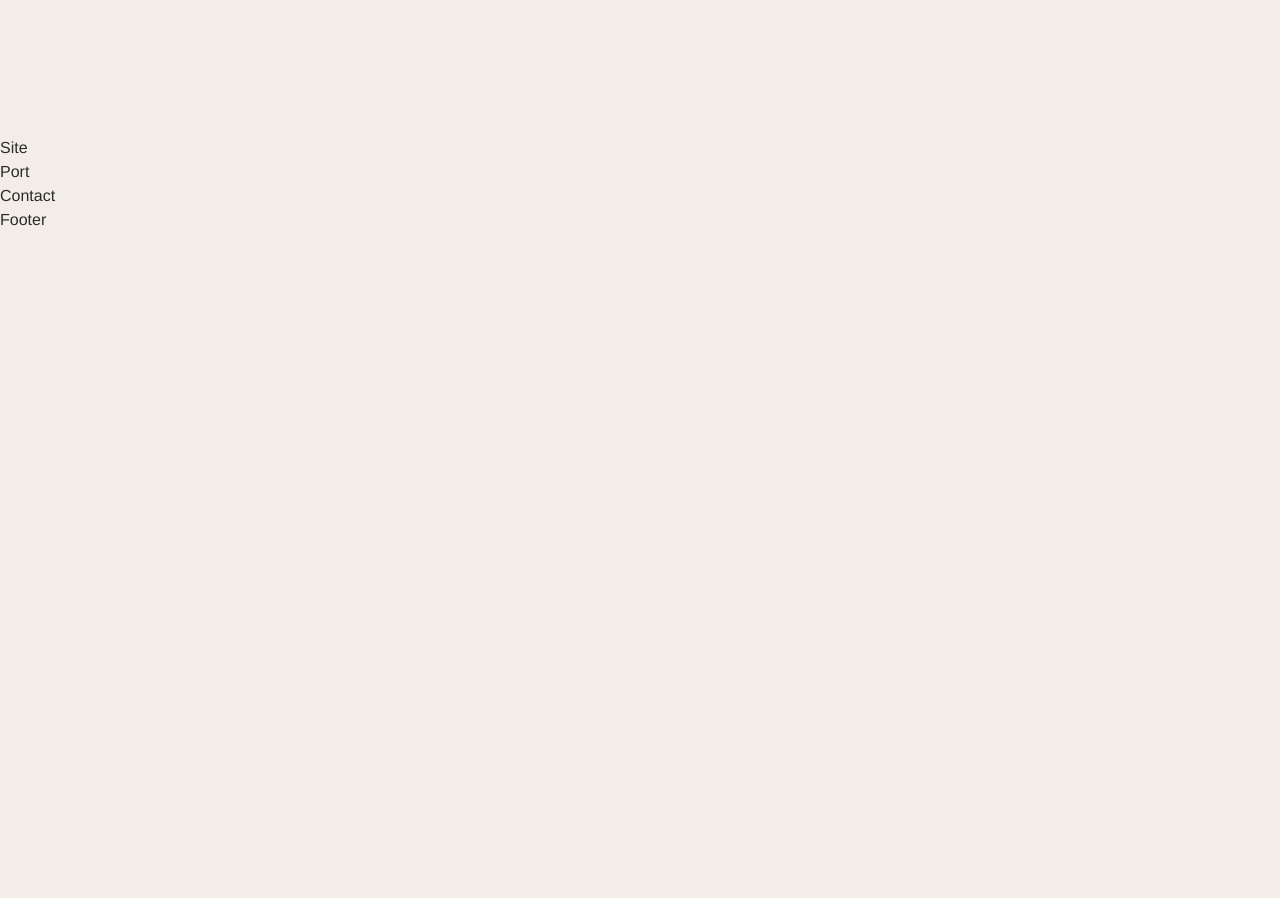
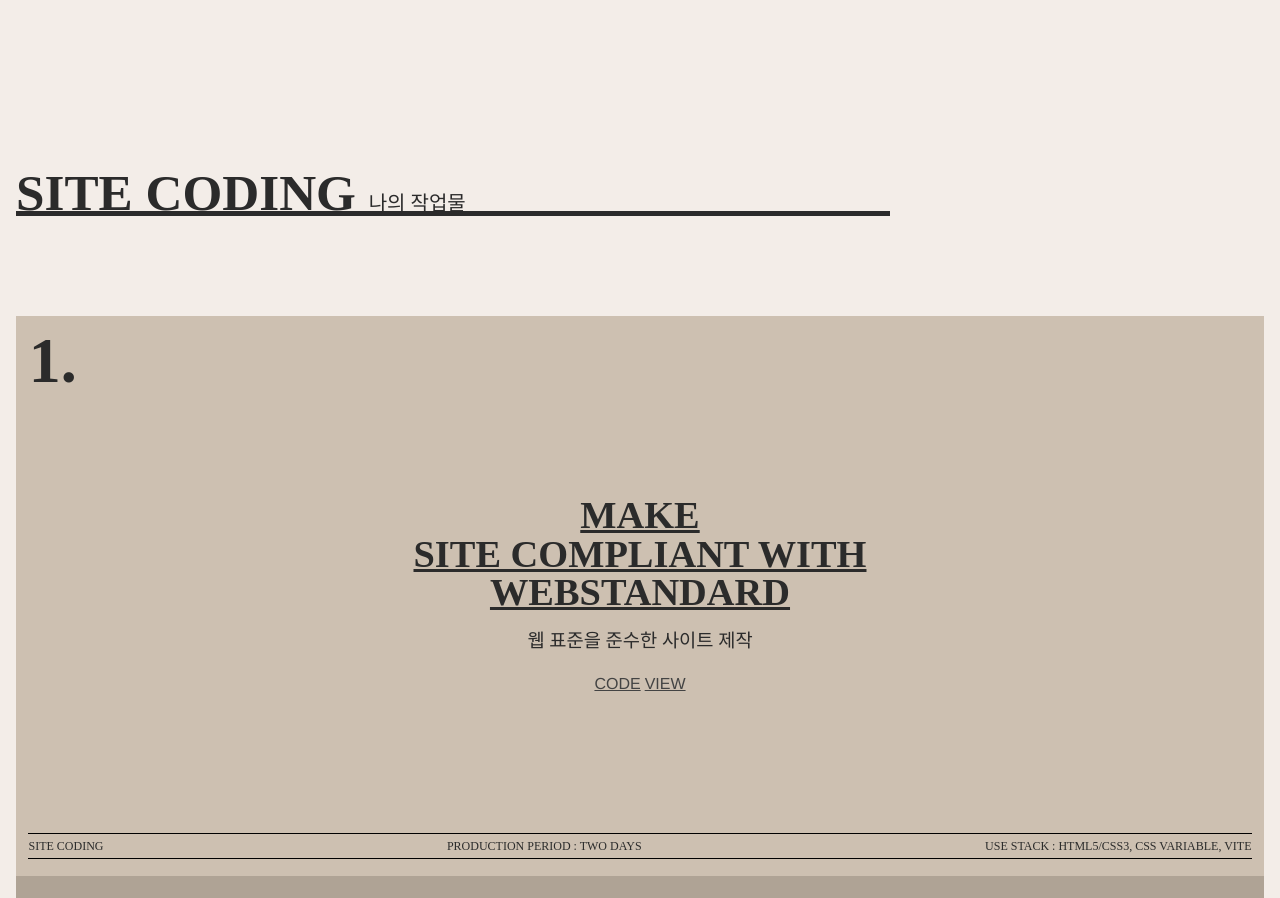
Before and after one commit to JinByungeul/port2023-react, a React (Create React App) app: page / in a window 1280 px wide. Shown: the part 2100-2998 px from the top of the page. Before the commit the page ends 2332 px from the top, so only its background shows below. Built offline with nearby package versions, Linux system fonts and the light colour scheme.

Commit message:
😂 사이트영역 완료

```diff
--- a/src/assets/scss/section/_site.scss
+++ b/src/assets/scss/section/_site.scss
@@ -0,0 +1,164 @@
+#site {}
+
+.site_inner {
+    padding: 16px;
+
+    .site_title {
+        position: sticky;
+        top: 70px;
+        left: 0;
+        width: 70%;
+        height: 5vw;
+        font-size: 4vw;
+        font-weight: 900;
+        line-height: 1.6;
+        font-family: var(--mainKor-font);
+        text-transform: uppercase;
+        color: var(--black100);
+        border-bottom: 0.4vw solid var(--black100);
+        margin-bottom: 100px;
+
+        @media (max-width: 800px) {
+            width: 100%;
+            margin-bottom: 10vw;
+            font-size: 30px;
+            height: auto;
+            top: 68px;
+            z-index: 1000;
+            background-color: var(--mainBg-color);
+        }
+
+        em {
+            font-size: 1.25rem;
+            font-weight: 400;
+            line-height: 2;
+        }
+    }
+
+    .site_wrap {
+
+        .site_item {
+            height: 70vh;
+            @include flex-center;
+            flex-direction: column;
+            position: sticky;
+            left: 0;
+
+            &.s1 {
+                background-color: var(--subBg100);
+                top: 180px;
+
+                @media (max-width: 800px) {
+                    top: 140px;
+                }
+            }
+
+            &.s2 {
+                background-color: var(--subBg200);
+                top: 200px;
+
+                @media (max-width: 800px) {
+                    top: 160px;
+                }
+            }
+
+            &.s3 {
+                background-color: var(--subBg300);
+                top: 220px;
+
+                @media (max-width: 800px) {
+                    top: 180px;
+                }
+            }
+
+            &.s4 {
+                background-color: var(--subBg400);
+                top: 240px;
+
+                @media (max-width: 800px) {
+                    top: 200px;
+                }
+            }
+
+            .num {
+                font-size: 5vw;
+                line-height: 1;
+                font-weight: 900;
+                font-family: var(--mainNum-font);
+                position: absolute;
+                left: 1vw;
+                top: 1vw;
+
+                @media (max-width: 800px) {
+                    font-size: 80px;
+                    left: 20px;
+                    top: 20px;
+                }
+            }
+
+            .text {
+                text-align: center;
+                margin-bottom: 1rem;
+
+                >div {
+                    font-size: 3vw;
+                    line-height: 1;
+                    font-weight: 900;
+                    text-transform: uppercase;
+                    text-decoration: underline;
+                    font-family: var(--mainEng-font);
+
+                    @media (max-width: 800px) {
+                        font-size: 26px;
+                    }
+                }
+            }
+
+            .title {
+                font-family: var(--mainKor-font);
+                margin-bottom: 1rem;
+            }
+
+            .btn {
+                a {
+                    text-decoration: underline;
+                    text-transform: uppercase;
+                    color: var(--black200);
+                    font-size: 1rem;
+                    transition: all 0.3s;
+                    margin: 0 2px;
+
+                    &:hover {
+                        color: var(--black);
+                    }
+                }
+            }
+
+            .info {
+                position: absolute;
+                left: 0;
+                bottom: 3%;
+                width: 98%;
+                margin-left: 1%;
+                border-top: 1px solid var(--black);
+                border-bottom: 1px solid var(--black);
+                display: flex;
+                justify-content: space-between;
+
+                @media (max-width: 800px) {
+                    flex-direction: column;
+                    width: 90%;
+                    margin-left: 5%;
+                    padding: 5px 0;
+                }
+
+                span {
+                    font-family: var(--mainKor-font);
+                    font-size: 12px;
+                    padding: 3px 0;
+                    text-transform: uppercase;
+                }
+            }
+        }
+    }
+}
--- a/src/components/Site.jsx
+++ b/src/components/Site.jsx
@@ -1,7 +1,36 @@
 import React from "react";
+import { siteText } from "../constants";
 
 const Site = () => {
-    return <div>Site</div>;
+    return (
+        <section id="site">
+            <div className="site_inner">
+                <h2 className="site_title">Site coding <em>나의 작업물</em></h2>
+                <div className="site_wrap">
+                    {siteText.map((site, key) => (
+                        <article className={`site_item s${key + 1}`} key={key}>
+                            <span className="num">{key + 1}.</span>
+                            <div className="text">
+                                {site.text.map((text, key) => (
+                                    <div key={key}>{text}</div>
+                                ))}
+                            </div>
+                            <h3 className="title">{site.title}</h3>
+                            <div className="btn">
+                                <a href={site.code}>code</a>
+                                <a href={site.view}>view</a>
+                            </div>
+                            <div className="info">
+                                {site.info.map((inf, key) => (
+                                    <span key={key}>{inf}</span>
+                                ))}
+                            </div>
+                        </article>
+                    ))}
+                </div>
+            </div>
+        </section>
+    );
 };
 
 export default Site;
--- a/src/constants/index.js
+++ b/src/constants/index.js
@@ -44,3 +44,35 @@ export const skillText = [
         desc: "정직은 다른 사람보다 나에게 큰 의미를 부여해야 한다. 자신이 정직하지 않으면 진정으로 원하는 일을 열정적으로 밀고 나갈 수 없다. 마음에서 우러나오는 일을 해야 정직해지며 삶을 더 즐길 줄 알게 된다.",
     },
 ];
+
+// site
+export const siteText = [
+    {
+        text: ["make", "site compliant with", "webstandard"],
+        title: "웹 표준을 준수한 사이트 제작",
+        code: "https://github.com/webstoryboy/port2023-vite",
+        view: "http://port2023-vite.netlify.app/",
+        info: ["site coding", "production period : two days", "use stack : html5/css3, CSS Variable, vite"],
+    },
+    {
+        text: ["make", "site compliant with", "react.js"],
+        title: "리액트를 이용한 사이트 제작",
+        code: "https://github.com/webstoryboy/port2023-react",
+        view: "http://port2023-react.netlify.app/",
+        info: ["site coding", "production period : two days", "use stack : html5/css3, CSS Variable, react"],
+    },
+    {
+        text: ["make", "site compliant with", "vue.js"],
+        title: "뷰를 이용한 사이트 제작",
+        code: "https://github.com/webstoryboy/port2023-vue",
+        view: "http://port2023-vue.netlify.app/",
+        info: ["site coding", "production period : two days", "use stack: html5/css3, CSS Variable, Vite"],
+    },
+    {
+        text: ["make", "site compliant with", "next.js"],
+        title: "넥스트를 이용한 사이트 제작",
+        code: "https://github.com/webstoryboy/port2023-next",
+        view: "http://port2023-next.netlify.app/",
+        info: ["site coding", "production period : two days", "use stack: html5/css3, CSS Variable, Vite"],
+    },
+];
```
Also changed, not shown: 1 other file (tests, documents, lock files or other folders).
